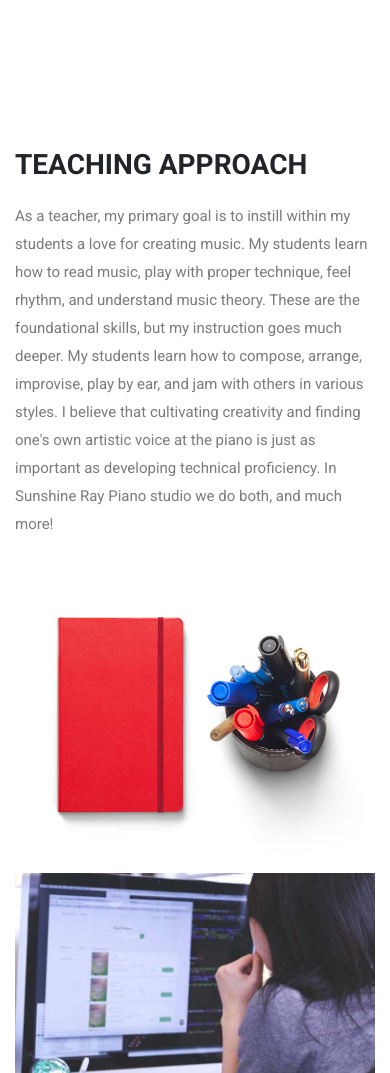
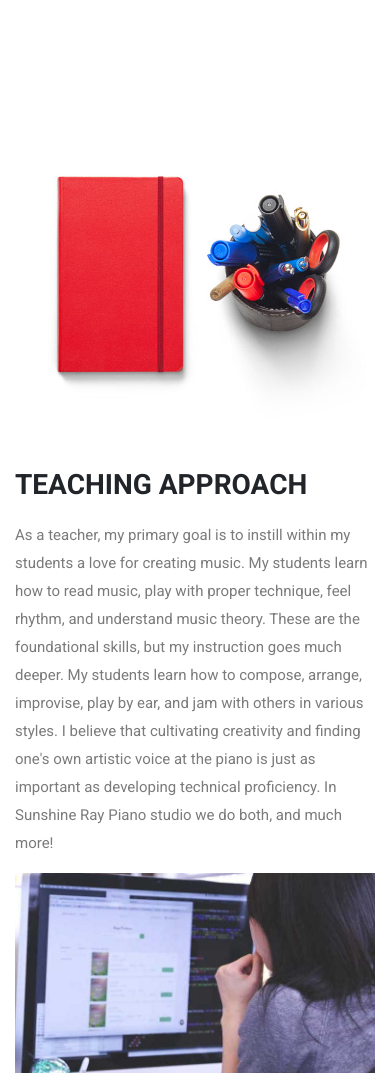
Before and after one commit to FOSSforlife/ray-website-2022, a website: page src/lessons.html in a window 390 px wide. Shown: the part 742-1815 px from the top of the page. Drawn offline with Linux system fonts and the light colour scheme; some packages are replaced by stand-ins of ours; files whose address does not match are found by name; a web font is replaced by a local one.

Commit message:
Use CSS magic to make the lessons work on mobile and desktop

```diff
--- a/src/css/custom.css
+++ b/src/css/custom.css
@@ -19,3 +19,9 @@
 .ray h3 {
   font-style: italic;
 }
+
+@media (min-width: 769px) {
+  .reverse-on-desktop {
+    flex-direction: row-reverse;
+  }
+}
--- a/src/lessons.html
+++ b/src/lessons.html
@@ -120,7 +120,13 @@
     <!-- Wrapper Start -->
     <section class="about section py-0">
       <div class="container">
-        <div class="row">
+        <div class="row reverse-on-desktop">
+          <div class="col-md-5">
+            <div class="block">
+              <img src="images/wrapper-img.png" alt="Img" />
+            </div>
+          </div>
+          <!-- .col-md-5 close -->
           <div class="col-md-7">
             <div class="block">
               <div class="section-title">
@@ -141,12 +147,6 @@
             </div>
           </div>
           <!-- .col-md-7 close -->
-          <div class="col-md-5">
-            <div class="block">
-              <img src="images/wrapper-img.png" alt="Img" />
-            </div>
-          </div>
-          <!-- .col-md-5 close -->
         </div>
       </div>
     </section>
```
